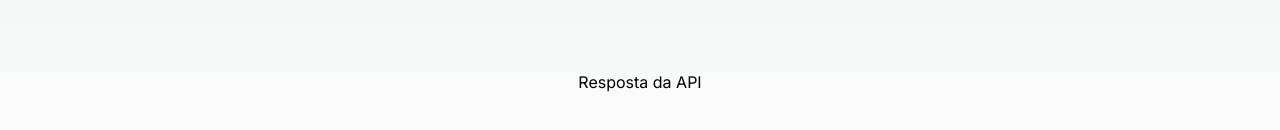
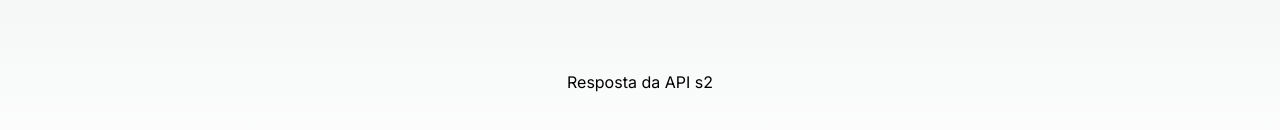
Before and after one commit to Alefthiago/Sol-e-Art, a Next.js app in the folder front/: page / in a window 1280 px wide. Shown: the part 610-740 px from the top of the page. Built offline with nearby package versions, Linux system fonts and the light colour scheme.

Commit message:
Adicionado S2
Amo todes

```diff
--- a/front/src/app/page.tsx
+++ b/front/src/app/page.tsx
@@ -35,7 +35,7 @@ export default function Home() {
       <button onClick={fetchDataFromServer} disabled={loading} className={`bg-blue-500 hover:bg-blue-700 text-white font-bold py-2 px-4 rounded ${loading ? 'opacity-50 cursor-not-allowed' : ''}`}>
         {loading ? 'Carregando...' : 'Buscar Dados da API'}
       </button>
-      <h1>Resposta da API</h1>
+      <h1>Resposta da API s2 </h1>
       {apiData && <p>{JSON.stringify(apiData)}</p>}
     </main>
   );
```
